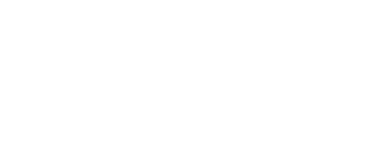
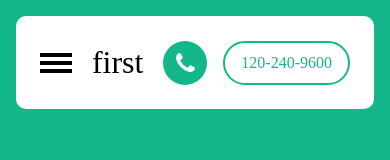
Before and after one commit to xsoul404/first-project, a plain HTML site: page index.html in a window 390 px wide. Drawn offline with Linux system fonts and the light colour scheme; files that its build step writes are made by us from their sources.

Commit message:
add mobile header [index , style]

```diff
--- a/asset/style.css
+++ b/asset/style.css
@@ -89,6 +89,26 @@
 .pl-18 { padding-left: 72px; }
 .pl-19 { padding-left: 76px; }
 .pl-20 { padding-left: 80px; }
+.pt-1 { padding-top: 4px; }
+.pt-2 { padding-top: 8px; }
+.pt-3 { padding-top: 12px; }
+.pt-4 { padding-top: 16px; }
+.pt-5 { padding-top: 20px; }
+.pt-6 { padding-top: 24px; }
+.pt-7 { padding-top: 28px; }
+.pt-8 { padding-top: 32px; }
+.pt-9 { padding-top: 36px; }
+.pt-10 { padding-top: 40px; }
+.pt-11 { padding-top: 44px; }
+.pt-12 { padding-top: 48px; }
+.pt-13 { padding-top: 52px; }
+.pt-14 { padding-top: 56px; }
+.pt-15 { padding-top: 60px; }
+.pt-16 { padding-top: 64px; }
+.pt-17 { padding-top: 68px; }
+.pt-18 { padding-top: 72px; }
+.pt-19 { padding-top: 76px; }
+.pt-20 { padding-top: 80px; }
 .m-1 { margin: 4px; }
 .m-2 { margin: 8px; }
 .m-3 { margin: 12px; }
@@ -109,3 +129,59 @@
 .m-18 { margin: 72px; }
 .m-19 { margin: 76px; }
 .m-20 { margin: 80px; }
+
+.b-head{
+    background: #14B789;
+    width: 100%;
+    height: 999px;
+}
+.navbar{
+    width: 100%;
+    height: 93px;
+    background-color: white;
+    border-radius: 10px;
+    display: flex;
+    align-items: center;
+    gap: 16px;
+    justify-content: space-between;
+}
+.menu-icon{
+    display: flex;
+    gap: 4px;
+    flex-direction: column;
+}
+.menu-icon div{
+height: 4px;
+width: 32px;
+background: #000;
+}
+.logo-head{
+    color: #000;
+    font-size: 32px;
+    text-decoration: none;
+}
+.end-side-head{
+    display: flex;
+    gap: 16px;
+    align-items: center;
+}
+.icon-box-head{
+    width: 44px;
+    height: 44px;
+    background: #14B789;
+    display: flex;
+    color: white;
+    align-items: center;
+    justify-content: center;
+    border-radius: 50%;
+}
+.text-box-head{
+  height: 44px;
+    display: flex;
+    background: white;
+    align-items: center;
+    justify-content: center;
+    border-radius: 100px;
+    border: 2px solid #14B789;
+    color: #14B789;
+}
--- a/index.html
+++ b/index.html
@@ -5,24 +5,42 @@
     <meta charset="UTF-8">
     <meta name="viewport" content="width=device-width, initial-scale=1.0">
     <title>first projct</title>
-<link rel="stylesheet" href="style.css">
+    <link rel="stylesheet" href="./asset/style.css">
+    <link rel="stylesheet" href="https://cdnjs.cloudflare.com/ajax/libs/font-awesome/4.7.0/css/font-awesome.min.css">
 
 </head>
 
-<div class="element-style">
-    <body>
-    <header>
-        <div class="navbar">
 
-            <section>
+<body>
+    <section class="b-head p-4">
+        <header>
+            <nav class="navbar pb-3 pt-3 pl-6 pr-6">
+                <div class="menu-icon">
+                    <div></div>
+                    <div></div>
+                    <div></div>
+                </div>
                 <div>
+                    <a href="" class="logo-head">first</a>
+                </div>
+                <div class="end-side-head">
+                    <div class="icon-box-head">
+                        <i style="font-size:24px" class="fa">&#xf095;</i>
+                    </div>
+                    <div class="text-box-head pr-4 pl-4">
+                        <p>
+                            120-240-9600
+                        </p>
+                    </div>
+                </div>
+            </nav>
 
-                </div>
-            </section>
-        </div>
 
-    </header>
+        </header>
+
+
+    </section>
 </body>
-</div>
+
 
 </html>
```
